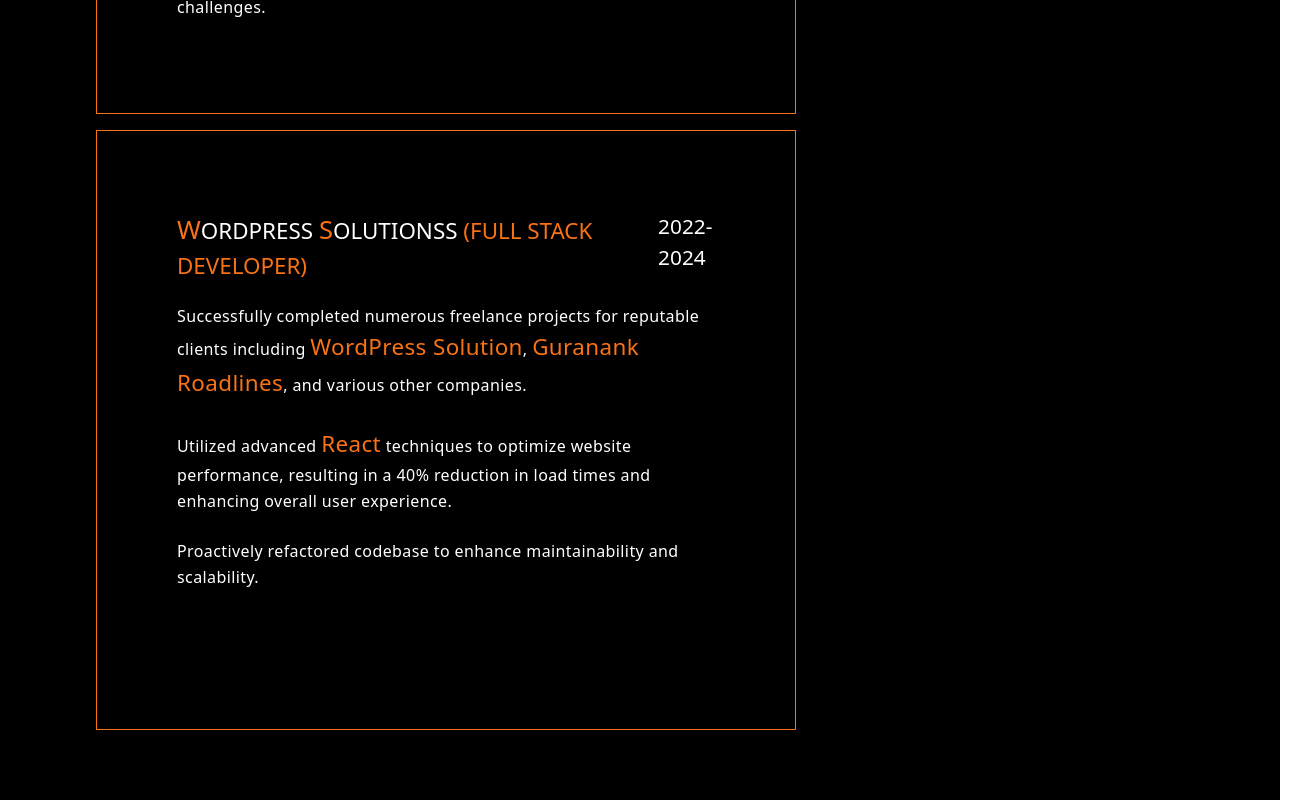
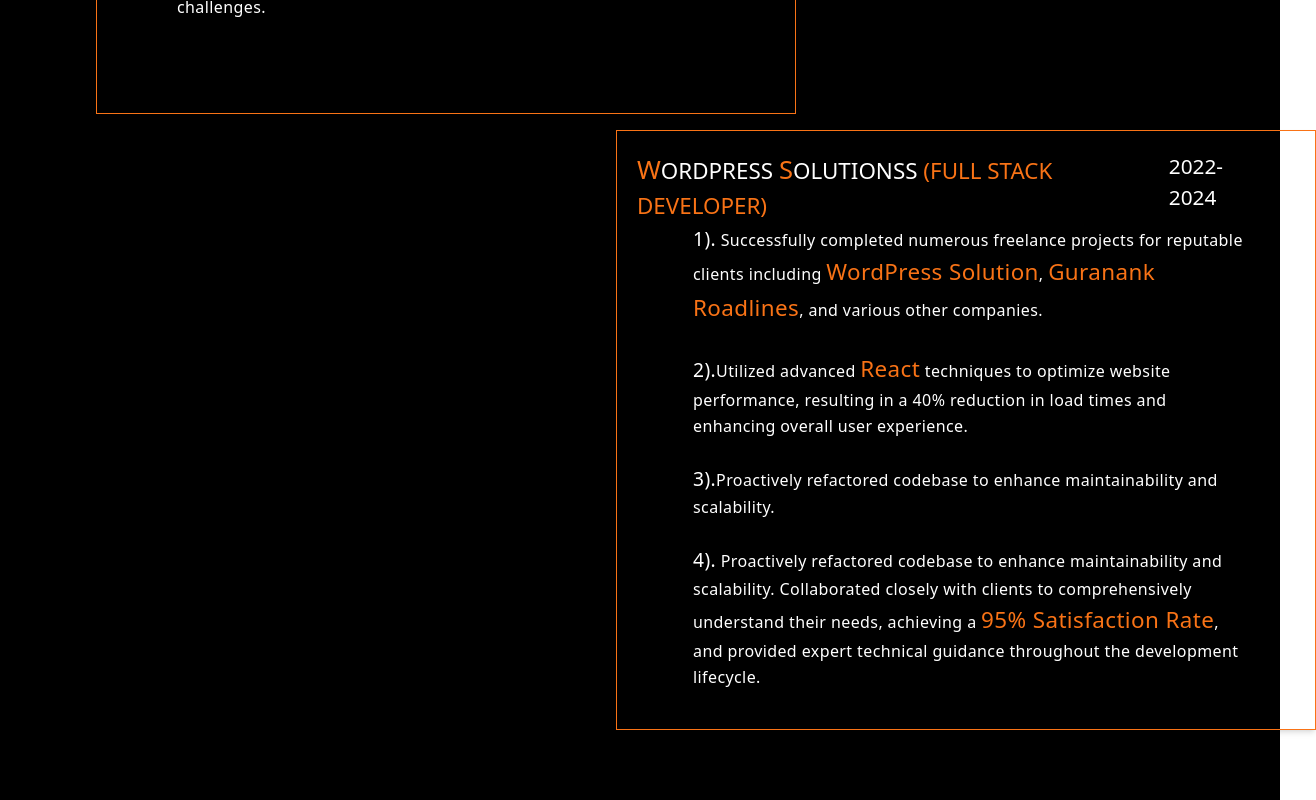
Before and after one commit to AbhiPandit1/client, a React (Create React App) app: page / in a window 1280 px wide. Shown: the part 1600-2400 px from the top of the page, 1316 px wide, since content can reach past the window. Built offline with nearby package versions, Linux system fonts and the light colour scheme.

Commit message:
Education.Mistake

```diff
--- a/src/pages/Education/Education.jsx
+++ b/src/pages/Education/Education.jsx
@@ -67,8 +67,8 @@ const Education = () => {
           </div>
         </div>
         {/*WordPressSolutionss */}
-        <div className="h-[600px] w-[100%] p-[1rem] mt-[1rem] pr-4 sm::h-[500px] sm:w-[700px] sm:ml-20 sm:pl-20 sm:pt-20 border border-b shadow-md border-orange-500  ">
-          <div className="flex justify-between ">
+        <div className="h-[600px] w-[100%] p-[1rem] mt-[1rem]  sm::h-[500px] sm:w-[700px] sm:ml-[600px] sm:pl-5 sm:pt-5 border border-b shadow-md border-orange-500  ">
+          <div className="flex justify-between  ">
             <h1 className="text-[1.4rem]">
               <span className="text-[1.6rem] text-orange-500">W</span>ORDPRESS{' '}
               <span className="text-[1.6rem] text-orange-500">S</span>OLUTIONSS{' '}
@@ -78,11 +78,12 @@ const Education = () => {
             </h1>
             <p className="text-[1.3rem] mr-8">2022-2024</p>
           </div>
-          <div className="h-[300px] w-[94%] sm:h-[450px] sm:w-[550px] mt-5">
+          <div className="h-[200px] w-[94%] sm:h-[450px] sm:w-[550px] sm:m-auto mt-5">
             <div className="mb-4 pb-2">
               <p className="tracking-wide leading-relaxed font-roboto">
-                Successfully completed numerous freelance projects for reputable
-                clients including{' '}
+                <span className="text-[1.2rem]">1).</span> Successfully
+                completed numerous freelance projects for reputable clients
+                including{' '}
                 <span className="text-[1.4rem] text-orange-500">
                   WordPress Solution
                 </span>
@@ -96,7 +97,7 @@ const Education = () => {
 
             <div className="mb-4 pb-2">
               <p className="tracking-wide leading-relaxed font-roboto">
-                Utilized advanced{' '}
+                <span className="text-[1.2rem]">2).</span>Utilized advanced{' '}
                 <span className="text-[1.4rem] text-orange-500">React</span>{' '}
                 techniques to optimize website performance, resulting in a 40%
                 reduction in load times and enhancing overall user experience.
@@ -105,8 +106,21 @@ const Education = () => {
 
             <div className="mb-4  pb-2">
               <p className="tracking-wide leading-relaxed font-roboto">
-                Proactively refactored codebase to enhance maintainability and
-                scalability.
+                <span className="text-[1.2rem]">3).</span>Proactively refactored
+                codebase to enhance maintainability and scalability.
+              </p>
+            </div>
+            <div className="mb-4 ">
+              <p className="tracking-wide leading-relaxed font-roboto">
+                <span className="text-[1.2rem]">4).</span> Proactively
+                refactored codebase to enhance maintainability and scalability.
+                Collaborated closely with clients to comprehensively understand
+                their needs, achieving a{' '}
+                <span className="text-[1.4rem] text-orange-500">
+                  95% Satisfaction Rate
+                </span>
+                , and provided expert technical guidance throughout the
+                development lifecycle.
               </p>
             </div>
           </div>
```
